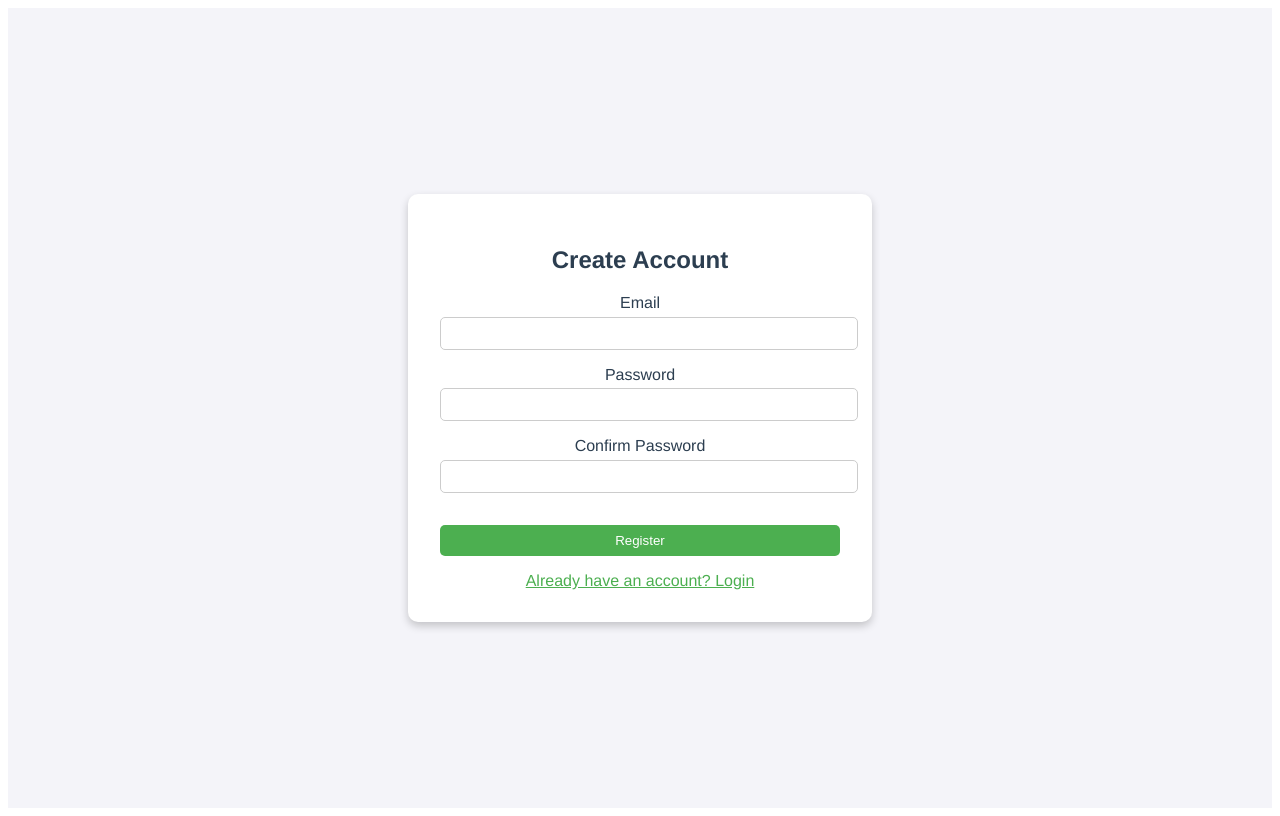
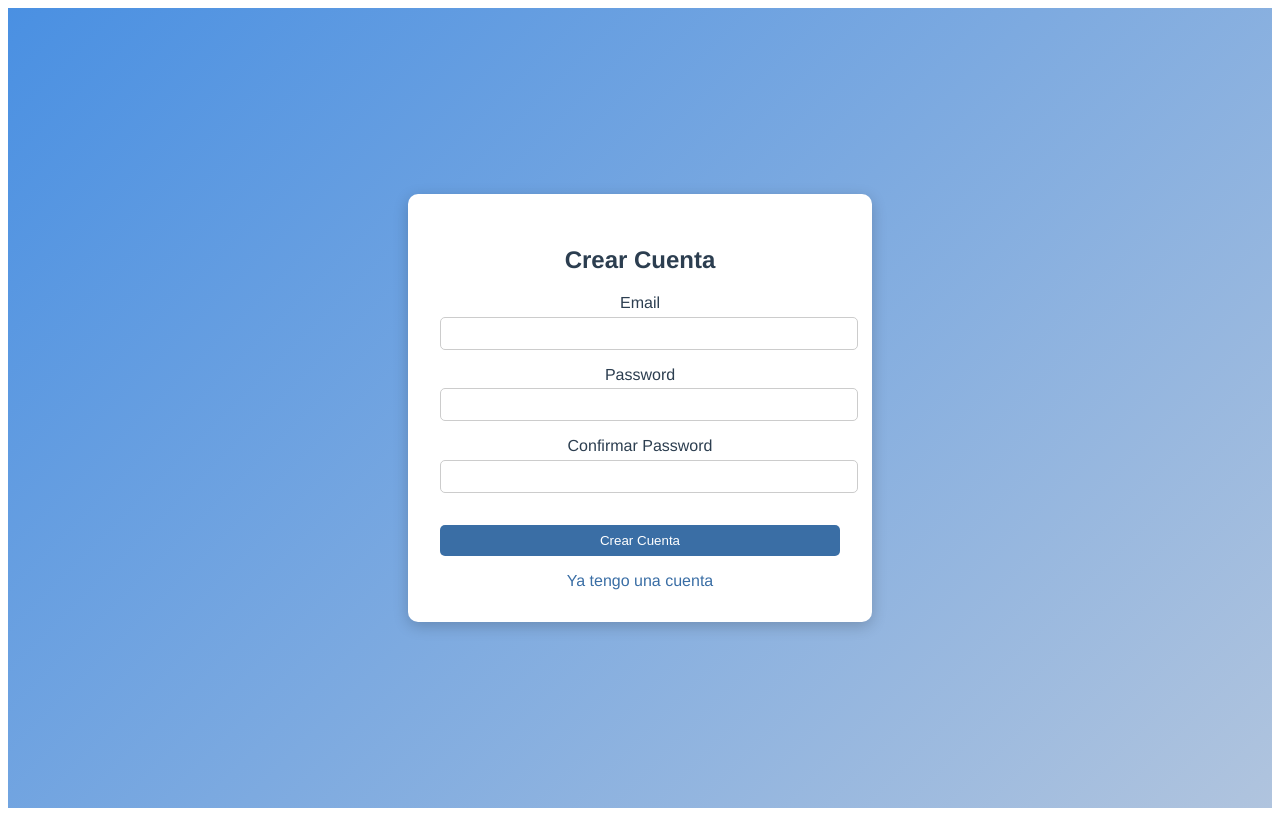
Before and after one commit to Adrianluza1/Hito2_Finanzas, a Vue app: page /register in a window 1280 px wide. Built offline with nearby package versions, Linux system fonts and the light colour scheme.

Commit message:
refactor(Web): Fix styles color
We change the color of the design from purple to blue

```diff
--- /dev/null
+++ b/src/views/Home.vue
@@ -0,0 +1,131 @@
+<!-- src/views/Home.vue -->
+<template>
+  <div class="home-container">
+    <header class="home-header">
+      <h1>Bienvenido al Sistema de Gestión</h1>
+      <nav class="navigation-menu">
+        <router-link to="/tasas">Configuración de Tasas</router-link>
+        <router-link to="/consolidacion">Consolidación de Reporte</router-link>
+        <router-link to="/imprimir">Impresión de Reporte</router-link>
+      </nav>
+      <button class="logout-button" @click="handleLogout">Cerrar Sesión</button>
+    </header>
+
+    <main class="home-content">
+      <h2>Bienvenido</h2>
+      <p>
+        Lorem ipsum dolor sit amet, consectetur adipiscing elit. Phasellus rutrum aliquam
+        aliquet. In mattis a sapien id pharetra. Maecenas blandit sem justo. Pellentesque
+        habitant morbi tristique senectus et netus et malesuada fames ac turpis egestas.
+        Suspendisse iaculis ornare sem ut interdum. Duis luctus pulvinar nunc, a ornare magna
+        facilisis et. In elementum congue purus, in consequat leo pellentesque at. Maecenas
+        lobortis neque aliquam orci accumsan, ac gravida enim imperdiet. Praesent sed ligula
+        eros. Sed eleifend sollicitudin dui vitae auctor. In ipsum nisi, maximus et tincidunt
+        a, posuere efficitur mauris. Nulla facilisi.
+      </p>
+    </main>
+
+    <footer class="home-footer">
+      © 2024 SI642-2402-SI82 . Todos los derechos reservados.
+    </footer>
+  </div>
+</template>
+
+<script>
+export default {
+  name: "HomeView",
+  methods: {
+    handleLogout() {
+      this.$router.push("/");
+    },
+  },
+};
+</script>
+
+<style scoped>
+/* Fondo claro pero con un toque de profesionalismo */
+.home-container {
+  display: flex;
+  flex-direction: column;
+  min-height: 100vh;
+  background: linear-gradient(135deg, #b0c4de, #e0eafc); /* Degradado de azul claro a gris muy claro */
+}
+
+.home-header {
+  background-color: #5d8aa8; /* Azul acero más claro */
+  color: #ffffff; /* Texto blanco */
+  padding: 20px;
+  text-align: center;
+  position: relative;
+  box-shadow: 0 4px 10px rgba(0, 0, 0, 0.1);
+}
+
+.navigation-menu {
+  display: flex;
+  justify-content: center;
+  gap: 20px;
+  margin-top: 10px;
+}
+
+.navigation-menu a {
+  color: #ffffff; /* Blanco para buen contraste */
+  text-decoration: none;
+  font-weight: bold;
+  padding: 5px 10px;
+  border-radius: 5px;
+  transition: background-color 0.3s;
+}
+
+.navigation-menu a:hover {
+  background-color: #d4e4f7; /* Azul muy claro en hover */
+  color: #5d8aa8; /* Azul acero en hover */
+}
+
+.logout-button {
+  position: absolute;
+  right: 20px;
+  top: 20px;
+  padding: 5px 10px;
+  background-color: #d9534f; /* Rojo más claro y profesional */
+  border: none;
+  border-radius: 5px;
+  color: white;
+  cursor: pointer;
+  transition: background-color 0.3s;
+}
+
+.logout-button:hover {
+  background-color: #c9302c;
+}
+
+.home-content {
+  flex: 1;
+  display: flex;
+  flex-direction: column;
+  justify-content: center;
+  align-items: center;
+  padding: 20px;
+  color: #34495e; /* Texto en azul grisáceo */
+  text-align: center;
+}
+
+.home-content h2 {
+  font-size: 2.5rem;
+  margin-bottom: 20px;
+  color: #34495e;
+}
+
+.home-content p {
+  max-width: 700px;
+  line-height: 1.6;
+  color: #4a4a4a; /* Gris oscuro para mayor legibilidad */
+}
+
+.home-footer {
+  background-color: #5d8aa8; /* Azul acero claro */
+  color: #ffffff; /* Blanco para contraste */
+  text-align: center;
+  padding: 10px;
+  box-shadow: 0 -2px 5px rgba(0, 0, 0, 0.1);
+}
+</style>
--- a/src/views/Login.vue
+++ b/src/views/Login.vue
@@ -30,12 +30,7 @@ export default {
   },
   methods: {
     handleLogin() {
-      // Lógica de autenticación simplificada
-      console.log("Logging in with:", this.email, this.password);
-
-      // Simulación de un proceso de autenticación
       if (this.email === "test@example.com" && this.password === "password") {
-        // Si la autenticación es exitosa, redirige a la vista de Home
         this.$router.push("/home");
       } else {
         alert("Credenciales incorrectas. Por favor, inténtalo de nuevo.");
@@ -46,19 +41,20 @@ export default {
 </script>
 
 <style scoped>
+/* Estilo para el fondo degradado más visible */
 .login-container {
   display: flex;
   justify-content: center;
   align-items: center;
   height: 100vh;
-  background-color: #f0f0f0;
+  background: linear-gradient(135deg, #4a90e2, #b0c4de); /* Degradado de azul medio a azul claro */
 }
 
 .login-card {
   background: white;
   padding: 2rem;
   border-radius: 10px;
-  box-shadow: 0 4px 8px rgba(0, 0, 0, 0.2);
+  box-shadow: 0 4px 15px rgba(0, 0, 0, 0.2);
   width: 100%;
   max-width: 400px;
   text-align: center;
@@ -79,7 +75,7 @@ input {
 button {
   width: 100%;
   padding: 0.5rem;
-  background-color: #4CAF50;
+  background-color: #3a6ea5; /* Azul más profesional */
   color: white;
   border: none;
   border-radius: 5px;
@@ -88,14 +84,14 @@ button {
 }
 
 button:hover {
-  background-color: #45a049;
+  background-color: #325d87;
 }
 
 .register-link {
   display: block;
   text-align: center;
   margin-top: 1rem;
-  color: #4CAF50;
+  color: #3a6ea5;
   text-decoration: none;
 }
 
--- a/src/views/Register.vue
+++ b/src/views/Register.vue
@@ -1,27 +1,107 @@
 <!-- src/views/Register.vue -->
 <template>
   <div class="register-container">
-    <RegisterForm />
+    <div class="register-card">
+      <h2>Crear Cuenta</h2>
+      <form @submit.prevent="handleRegister">
+        <div class="form-group">
+          <label for="email">Email</label>
+          <input v-model="email" type="email" id="email" required />
+        </div>
+        <div class="form-group">
+          <label for="password">Password</label>
+          <input v-model="password" type="password" id="password" required />
+        </div>
+        <div class="form-group">
+          <label for="confirmPassword">Confirmar Password</label>
+          <input v-model="confirmPassword" type="password" id="confirmPassword" required />
+        </div>
+        <button type="submit">Crear Cuenta</button>
+        <router-link to="/" class="login-link">Ya tengo una cuenta</router-link>
+      </form>
+    </div>
   </div>
 </template>
 
 <script>
-import RegisterForm from "../components/login/RegisterForm.vue"; // RUTA RELATIVA
-
 export default {
   name: "RegisterView",
-  components: {
-    RegisterForm,
+  data() {
+    return {
+      email: "",
+      password: "",
+      confirmPassword: "",
+    };
+  },
+  methods: {
+    handleRegister() {
+      if (this.password !== this.confirmPassword) {
+        alert("Las contraseñas no coinciden. Inténtalo de nuevo.");
+        return;
+      }
+      console.log("Registro exitoso con:", this.email, this.password);
+      this.$router.push("/home");
+    },
   },
 };
 </script>
 
 <style scoped>
+/* Estilo para el fondo degradado más visible */
 .register-container {
   display: flex;
   justify-content: center;
   align-items: center;
   height: 100vh;
-  background-color: #f4f4f9;
+  background: linear-gradient(135deg, #4a90e2, #b0c4de); /* Degradado de azul medio a azul claro */
+}
+
+.register-card {
+  background: white;
+  padding: 2rem;
+  border-radius: 10px;
+  box-shadow: 0 4px 15px rgba(0, 0, 0, 0.2);
+  width: 100%;
+  max-width: 400px;
+  text-align: center;
+}
+
+.form-group {
+  margin-bottom: 1rem;
+}
+
+input {
+  width: 100%;
+  padding: 0.5rem;
+  margin-top: 0.3rem;
+  border: 1px solid #ccc;
+  border-radius: 5px;
+}
+
+button {
+  width: 100%;
+  padding: 0.5rem;
+  background-color: #3a6ea5; /* Azul más profesional */
+  color: white;
+  border: none;
+  border-radius: 5px;
+  cursor: pointer;
+  margin-top: 1rem;
+}
+
+button:hover {
+  background-color: #325d87;
+}
+
+.login-link {
+  display: block;
+  text-align: center;
+  margin-top: 1rem;
+  color: #3a6ea5;
+  text-decoration: none;
+}
+
+.login-link:hover {
+  text-decoration: underline;
 }
 </style>
```
